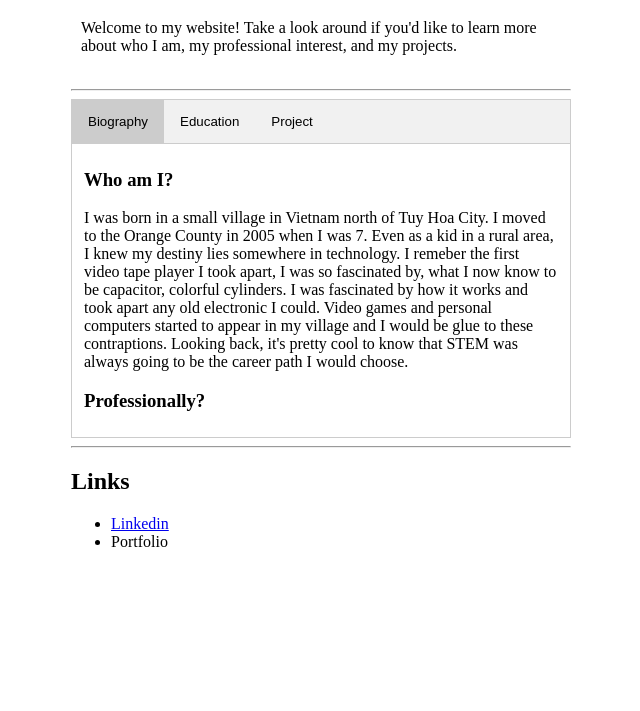
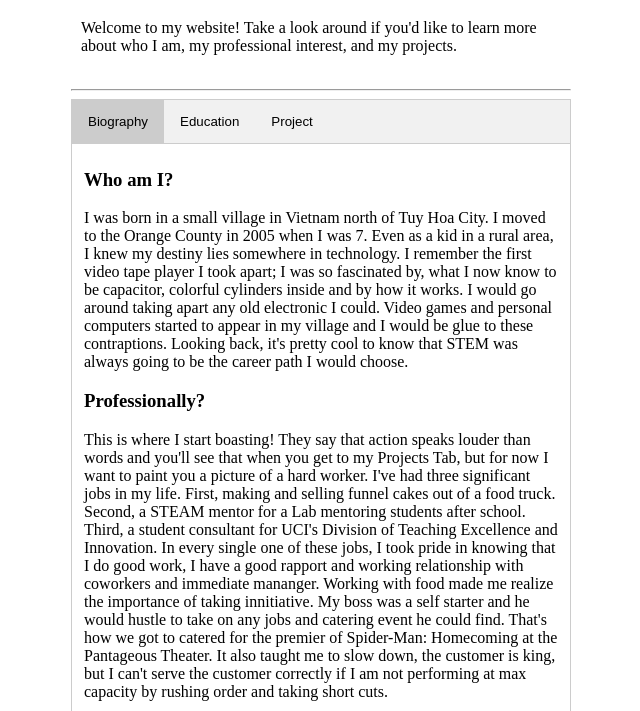
Before and after one commit to mr10on/mr10on.github.io, a plain HTML site: page index.html in a window 1280 px wide. Both pictures are taken after a click on the button "Biography". Shown: the part 89-800 px from the top of the page, without its empty margins (319-959 px from the left). Drawn offline with Linux system fonts and the light colour scheme.

Commit message:
Update index.html

```diff
--- a/index.html
+++ b/index.html
@@ -67,13 +67,20 @@
   <h3>Who am I? </h3>
   <p>
     I was born in a small village in Vietnam north of Tuy Hoa City. I moved to the Orange County in 2005 when I was 7. Even as a kid in a rural area, I knew my destiny lies somewhere in
-    technology. I remeber the first video tape player I took apart, I was so fascinated by, what I now know to be capacitor, colorful cylinders. I was fascinated by how it works and
-    took apart any old electronic I could. Video games and personal computers started to appear in my village and I would be glue to these contraptions. Looking back, it's pretty cool to know
+    technology. I remember the first video tape player I took apart; I was so fascinated by, what I now know to be capacitor, colorful cylinders inside and by how it works. I would go around taking
+    apart any old electronic I could. Video games and personal computers started to appear in my village and I would be glue to these contraptions. Looking back, it's pretty cool to know
     that STEM was always going to be the career path I would choose.
   </p>
   <h3> Professionally?</h3>
   <p>
+    This is where I start boasting! They say that action speaks louder than words and you'll see that when you get to my Projects Tab, but for now I want to paint you a picture of a hard worker.
+    I've had three significant jobs in my life. First, making and selling funnel cakes out of a food truck. Second, a STEAM mentor for a Lab mentoring students after school. Third, a student consultant
+    for UCI's Division of Teaching Excellence and Innovation. In every single one of these jobs, I took pride in knowing that I do good work, I have a good rapport and working relationship with coworkers
+    and immediate mananger. Working with food made me realize the importance of taking innitiative. My boss was a self starter and he would hustle to take on any jobs and catering event he could find. That's
+    how we got to catered for the premier of Spider-Man: Homecoming at the Pantageous Theater. It also taught me to slow down, the customer is king, but I can't serve the customer correctly if I am not performing
+    at max capacity by rushing order and taking short cuts.
 
+  </p>
 </div>
 
 <div id="Education" class="tabcontent">
```
